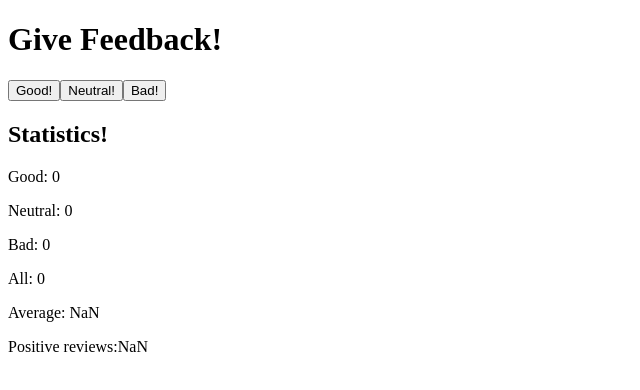
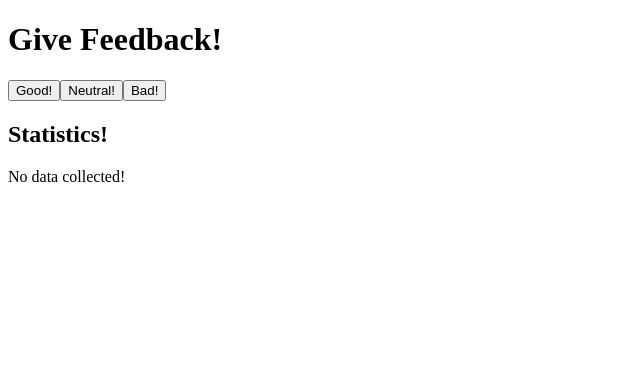
Before and after one commit to Krediann/returnrepositoryFSO, a React (Create React App) app in the folder osa1/unicafe-rl/: page / in a window 1280 px wide. Shown: the top 390 px of the page, without its empty margins (0-640 px from the left). Built offline with nearby package versions, Linux system fonts and the light colour scheme.

Commit message:
Task 1-8 and 1-9, olin unohtanut osan 1-8 viime commitissa

```diff
--- a/osa1/unicafe-rl/src/App.js
+++ b/osa1/unicafe-rl/src/App.js
@@ -2,20 +2,33 @@ import { useState } from 'react'
 
 
 const Statistics = (props) => {
+  if(!props){
   let All = props.good+props.neutral+props.bad
     return(
       <div>
+        <h2>Statistics!</h2>
+        <p>Good: {props.good}</p>
+        <p>Neutral: {props.neutral}</p>
+        <p>Bad: {props.bad}</p>
         <p>All: {All}</p>
         <p>Average: {(props.good - props.bad)/All}</p>
         <p>Positive reviews:{props.good/All} </p>
       </div>
     )
   }
+  else {
+    return(
+      <div>
+        <h2>Statistics!</h2>
+        <p>No data collected!</p>
+      </div>
+    )
+  }
+}
 const App = () => {
   const [good, setGood] = useState(0)
   const [neutral, setNeutral] = useState(0)
   const [bad, setBad] = useState(0)
-
   return (
     <div>
       <h1>Give Feedback!</h1>
@@ -30,11 +43,6 @@ const App = () => {
       <button onClick={() => {
         setBad(bad+1);
       }}>Bad!</button>
-
-      <h2>Statistics!</h2>
-      <p>Good: {good}</p>
-      <p>Neutral: {neutral}</p>
-      <p>Bad: {bad}</p>
       <Statistics good={good} neutral={neutral} bad={bad} />
     </div>
   )
```
Lines whose indentation alone changed are shown as unchanged.
